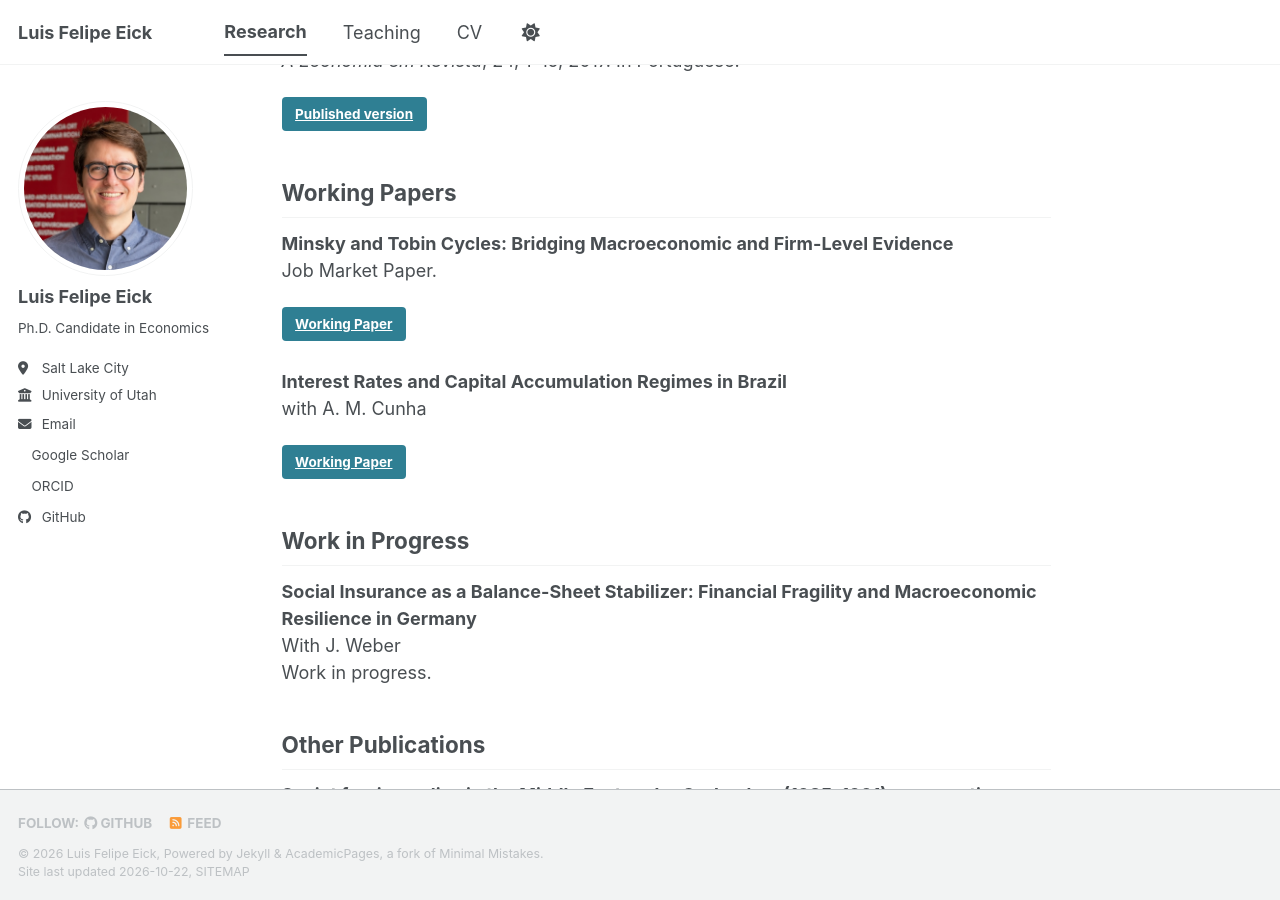
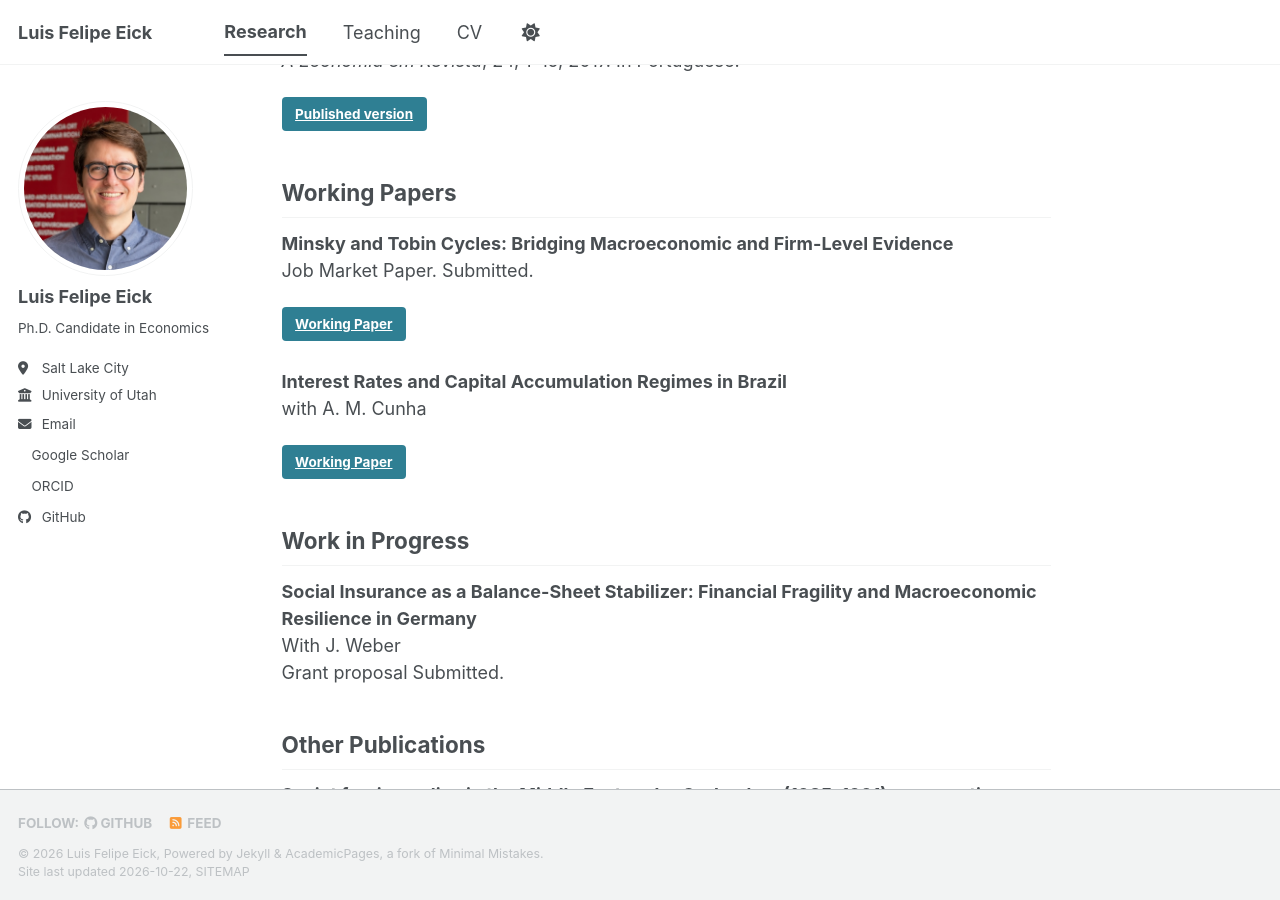
Before and after one commit to lfeick/lfeick.github.io, a Jekyll site: the page built from _pages/research.md, in a window 1280 px wide and 900 px high, scrolled down 438 px. Built offline with Jekyll 4.4.1, drawn with Linux system fonts in a browser that asks for light colours; a style sheet for code colours, icons or effects is not loaded.

Commit message:
Update research.md

```diff
--- a/_pages/research.md
+++ b/_pages/research.md
@@ -22,7 +22,7 @@ with H. A. Aguilar Filho
 ## Working Papers
 
 **Minsky and Tobin Cycles: Bridging Macroeconomic and Firm-Level Evidence**
-Job Market Paper.
+Job Market Paper. Submitted.
 
 [Working Paper](/files/Eick_JMP.pdf){: .btn .btn--primary}
 
@@ -36,7 +36,7 @@ with A. M. Cunha
 
 **Social Insurance as a Balance-Sheet Stabilizer: Financial Fragility and Macroeconomic Resilience in Germany**
 With J. Weber
-Work in progress.
+Grant proposal Submitted.
 
 ## Other Publications
 
```
